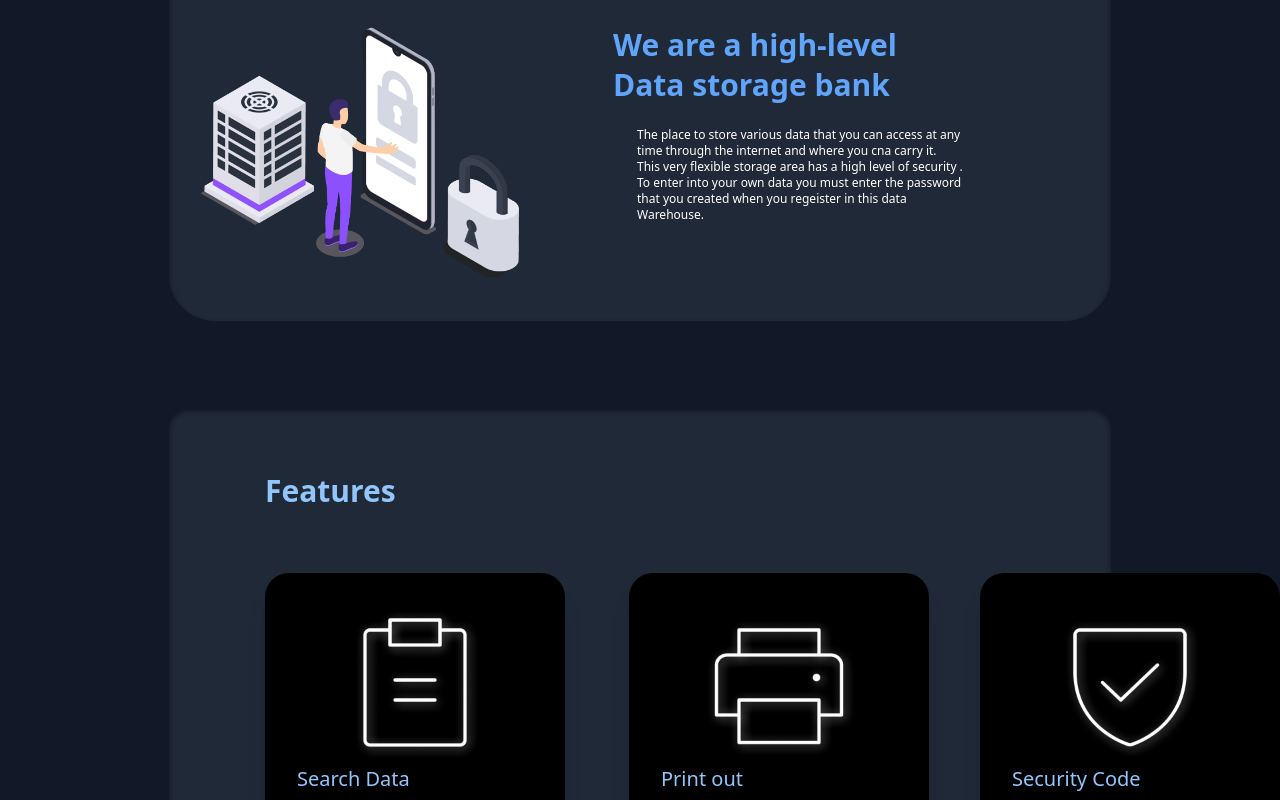
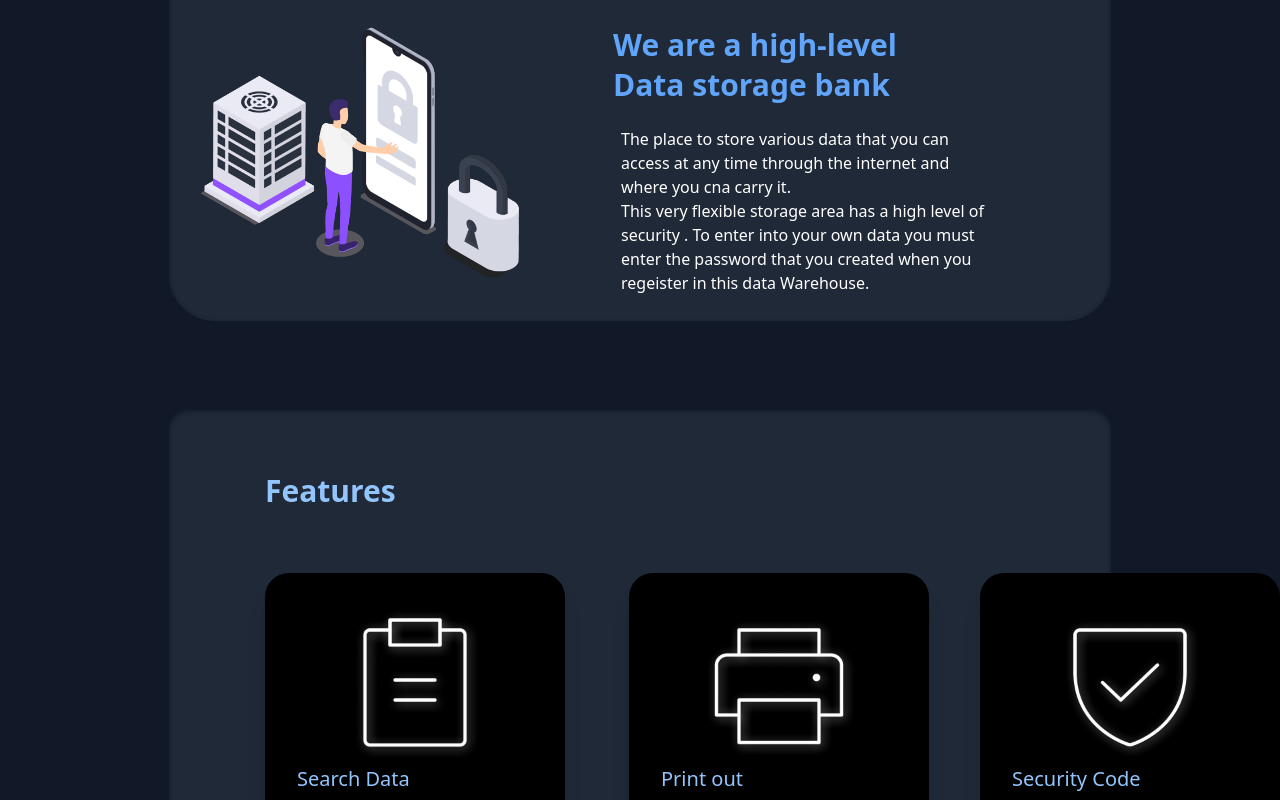
Before and after one commit to instagram-2000/Insignia, a React (Create React App) app: page / in a window 1280 px wide. Shown: the part 820-1620 px from the top of the page. Built offline with nearby package versions, Linux system fonts and the light colour scheme.

Commit message:
Ready to deployment

```diff
--- a/src/components/Footer/Footer.js
+++ b/src/components/Footer/Footer.js
@@ -7,7 +7,7 @@ import msg from './msg.png'
 const Footer = () => {
     return (
         <>
-            <div className=' w-screen md:w-full h-1 shadow-inner shadow-gray-800 mt-8 '></div>
+            <div className=' w-screen md:w-full h-1 shadow-inner shadow-gray-800 mt-8 md:hidden '></div>
             <div className='flex flex-col md:flex-row  w-screen md:w-[950px]  mx-auto h-auto md:h-[100px] pt-4 bg-green-900 md:bg-gray-900 pb-8 md:pb-0'>
                 <div className="flex flex-col md:w-[450px] ">
                     <div className="font-bold text-2xl md:text-3xl text-blue-300 ml-4 md:ml-0">Subscribe !</div>
@@ -51,8 +51,8 @@ const Footer = () => {
 
 
 
-            <div className=' w-screen md:w-full h-1 shadow-inner shadow-gray-800 md:mt-8'></div>
-            <div className="w-screen md:w-[1000px] mx-auto  m:h-[300px] flex flex-col md:flex-row ">
+            <div className=' w-screen md:w-full h-1 shadow-inner shadow-gray-800 md:mt-8 md:hidden'></div>
+            <div className="w-screen md:w-[1000px] mx-auto  m:h-[300px] flex flex-col md:flex-row md:items-center ">
                 <div className="address md:w-[340px] pt-8  md:pt-16 pl-8 flex md:flex-col">
                     <div>
                         <div className="itme-1 flex items-center space-x-1">
--- a/src/components/utilty/Securitysection.js
+++ b/src/components/utilty/Securitysection.js
@@ -12,9 +12,9 @@ const Securitysection = () => {
                     <span className="text-xl md:text-3xl text-blue-400 font-bold ml-6 md:ml-16 "> We are a high-level </span>
                     <span className="text-xl md:text-3xl text-blue-400 font-bold ml-6 md:ml-16 "> Data storage bank </span>
                 </div>
-                <div className="flex flex-col text-xs text-white  px-2 md:ml-16 mt-6 w-screen md:w-auto">
-                    <span className="mx-4">The place to store various data that you can access at any time through the internet and where you cna carry it.</span>
-                    <span className="mx-4">This very flexible storage area has a high level of security . To enter into your own data you must enter the password that you created when you regeister in this data Warehouse.</span>
+                <div className="flex flex-col text-xs md:text-base text-white  px-2 md:ml-16 mt-6 w-screen md:w-auto">
+                    <span className="mx-4 md:mx-0">The place to store various data that you can access at any time through the internet and where you cna carry it.</span>
+                    <span className="mx-4 md:mx-0">This very flexible storage area has a high level of security . To enter into your own data you must enter the password that you created when you regeister in this data Warehouse.</span>
                 </div>
 
             </div>
```
